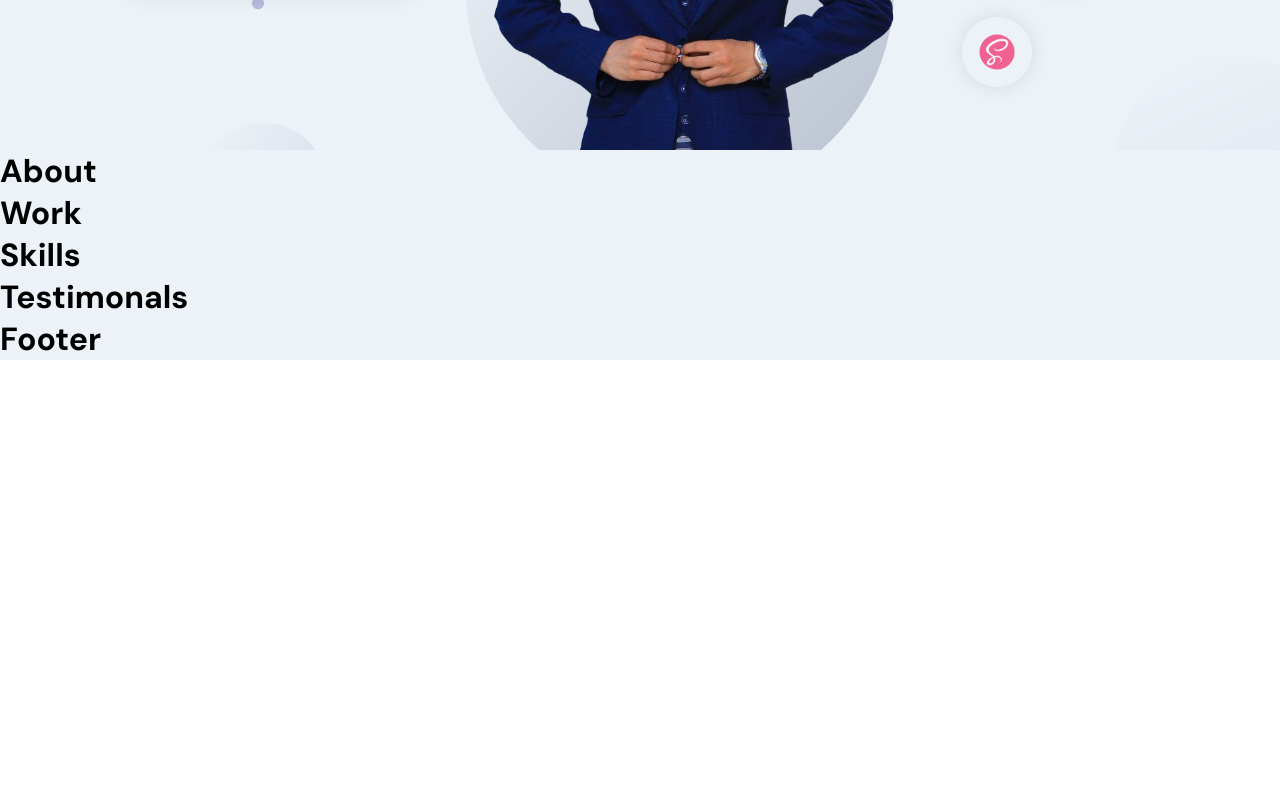
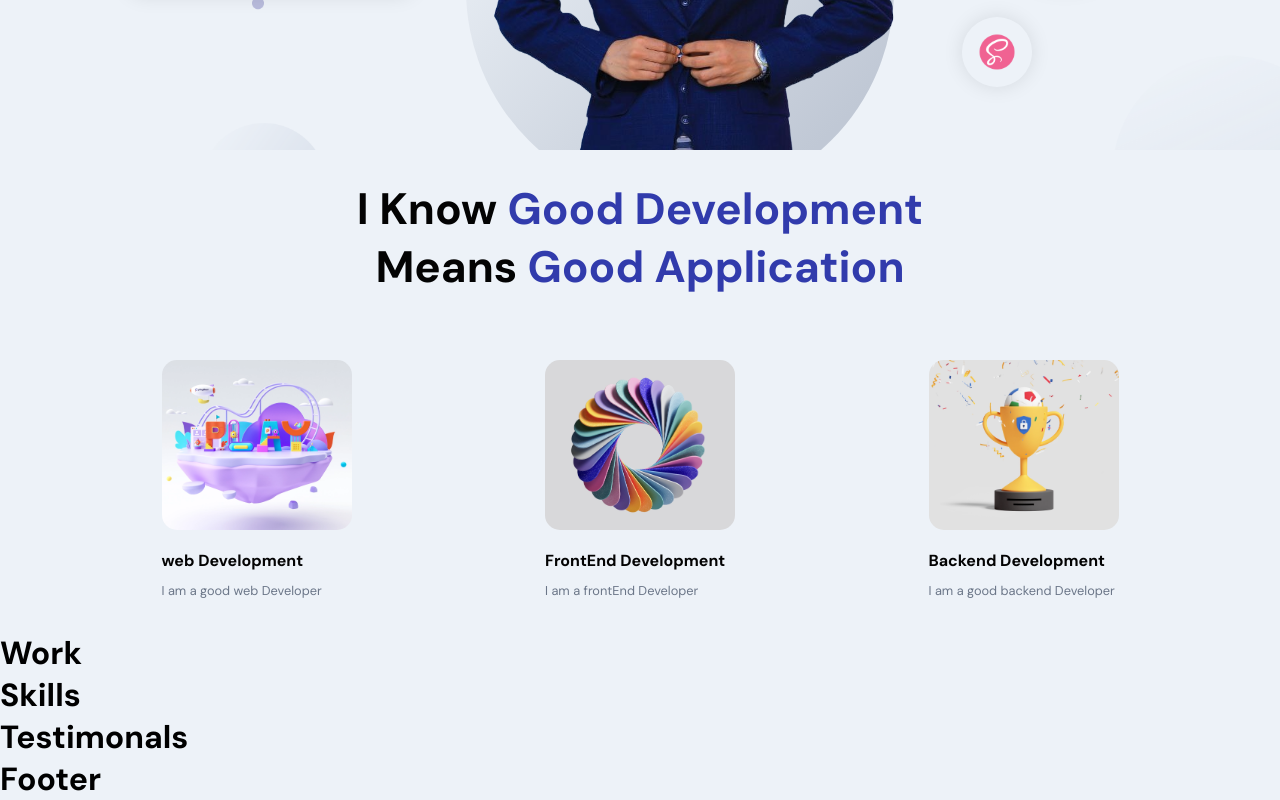
Before and after one commit to HaileabWolde/Haileab-s_Portfolio, a React (Create React App) app in the folder client/: page / in a window 1280 px wide. Shown: the part 449-1249 px from the top of the page. Before the commit the page ends 809 px from the top, so only its background shows below. Built offline with nearby package versions, Linux system fonts and the light colour scheme.

Commit message:
finshing the about section

```diff
--- a/client/src/container/About/About.jsx
+++ b/client/src/container/About/About.jsx
@@ -1,10 +1,36 @@
 import './About.scss'
-
+import { useState, useEffect } from 'react'
+import {images} from '../../constants'
+import {motion} from "framer-motion"
 const About = ()=>{
+    const abouts = [
+        {title: 'web Development', description: 'I am a good web Developer', imageurl: images.about01},
+        {title: 'FrontEnd Development', description: 'I am a frontEnd Developer', imageurl: images.about02},
+        {title: 'Backend Development', description: 'I am a good backend Developer', imageurl: images.about03}
+    ]
     return (
-        <div>
-            <h1>About</h1>
-        </div>
+    <div style={{marginTop: '30px'}}>
+         <h2 className='head-text'>I Know <span>Good Development</span> <br/> Means <span> Good Application</span>
+    </h2>
+    <div className='app__profile'>
+        {
+            abouts.map((about, index)=> (
+                <motion.div
+                whileHover={{scale: 1.1}}
+                transition={{duration: 0.6, type: 'tween'}}
+                key={index}
+                className='app__profile-item'
+                >
+                    <img src={about.imageurl} alt='description'/>
+                    <h2 className='bold-text' style={{marginTop: 20}}>
+                        {about.title}
+                    </h2>
+                    <p className='p-text' style={{marginTop: 10}}>{about.description}</p>
+                </motion.div>
+            ))
+        }
+    </div>
+    </div>
     )
 }
 export default About
--- a/client/src/container/About/About.scss
+++ b/client/src/container/About/About.scss
@@ -0,0 +1,26 @@
+.app__profile{
+    display: flex;
+    justify-content: space-evenly;
+    flex-wrap: wrap;
+    margin-top: 2rem;
+    .app__profile-item{
+        display: flex;
+        flex-direction: column;
+        width: 190px;
+        margin: 2rem;
+        img{
+            width: 100%;
+            height: 170px;
+            border-radius: 15px;
+            object-fit: cover;
+
+        }
+        @media screen and (min-width: 2000px) {
+            width: 370px;
+            margin: 2rem 7rem;
+            img{
+                height: 300px
+            }
+        }
+    }
+}
--- a/client/src/container/Header/Header.jsx
+++ b/client/src/container/Header/Header.jsx
@@ -1,5 +1,4 @@
 import './Header.scss'
-import React, {useState} from 'react'
 import {motion} from "framer-motion"
 import {images} from '../../constants'
 const Header = ()=>{
```
